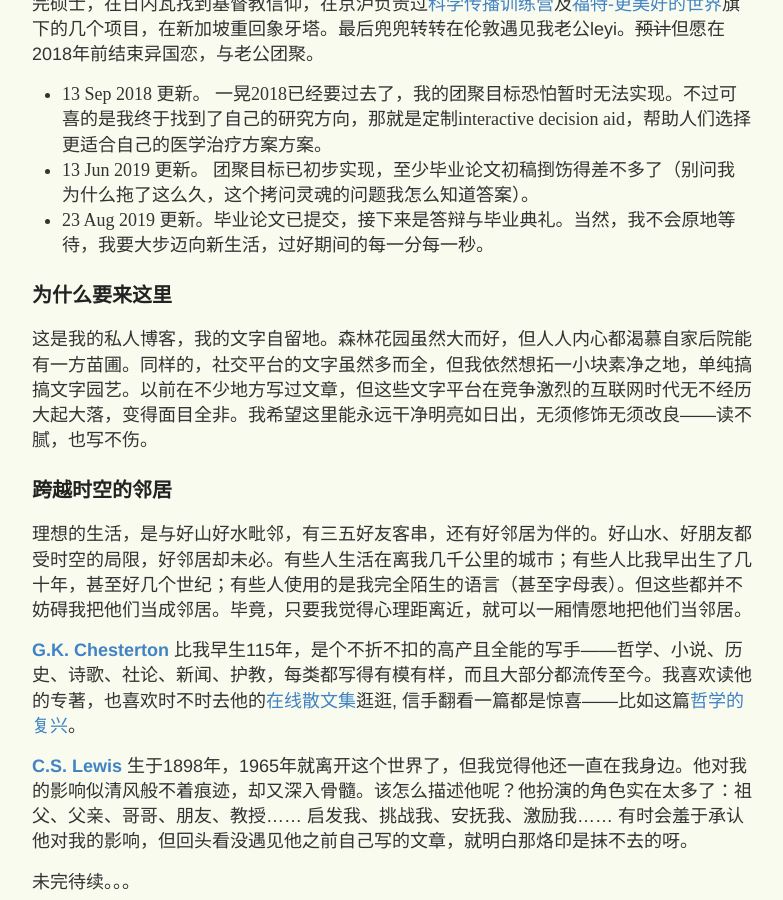
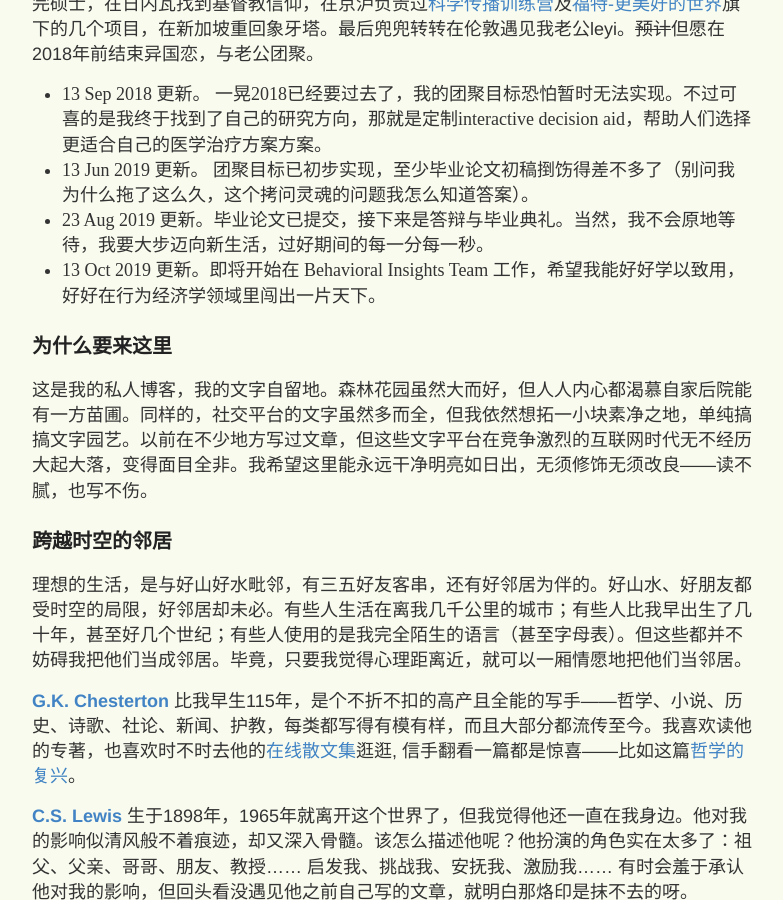
Before and after one commit to yihanxu/yihanxu.github.io, a Jekyll site: the page built from about.md, in a window 1280 px wide and 900 px high, scrolled down 395 px. Shown: the whole window, without its empty margins (248-1031 px from the left). Built offline with Jekyll 4.4.1, drawn with Linux system fonts in a browser that asks for light colours; comment, search, counter and statistics services are not loaded.

Commit message:
Update about.md

```diff
--- a/about.md
+++ b/about.md
@@ -11,6 +11,7 @@ comments: true
 - 13 Sep 2018 更新。 一晃2018已经要过去了，我的团聚目标恐怕暂时无法实现。不过可喜的是我终于找到了自己的研究方向，那就是定制interactive decision aid，帮助人们选择更适合自己的医学治疗方案方案。
 - 13 Jun 2019 更新。 团聚目标已初步实现，至少毕业论文初稿捯饬得差不多了（别问我为什么拖了这么久，这个拷问灵魂的问题我怎么知道答案）。
 - 23 Aug 2019 更新。毕业论文已提交，接下来是答辩与毕业典礼。当然，我不会原地等待，我要大步迈向新生活，过好期间的每一分每一秒。
+- 13 Oct 2019 更新。即将开始在 Behavioral Insights Team 工作，希望我能好好学以致用，好好在行为经济学领域里闯出一片天下。
 
 ### 为什么要来这里
 这是我的私人博客，我的文字自留地。森林花园虽然大而好，但人人内心都渴慕自家后院能有一方苗圃。同样的，社交平台的文字虽然多而全，但我依然想拓一小块素净之地，单纯搞搞文字园艺。以前在不少地方写过文章，但这些文字平台在竞争激烈的互联网时代无不经历大起大落，变得面目全非。我希望这里能永远干净明亮如日出，无须修饰无须改良——读不腻，也写不伤。
```
